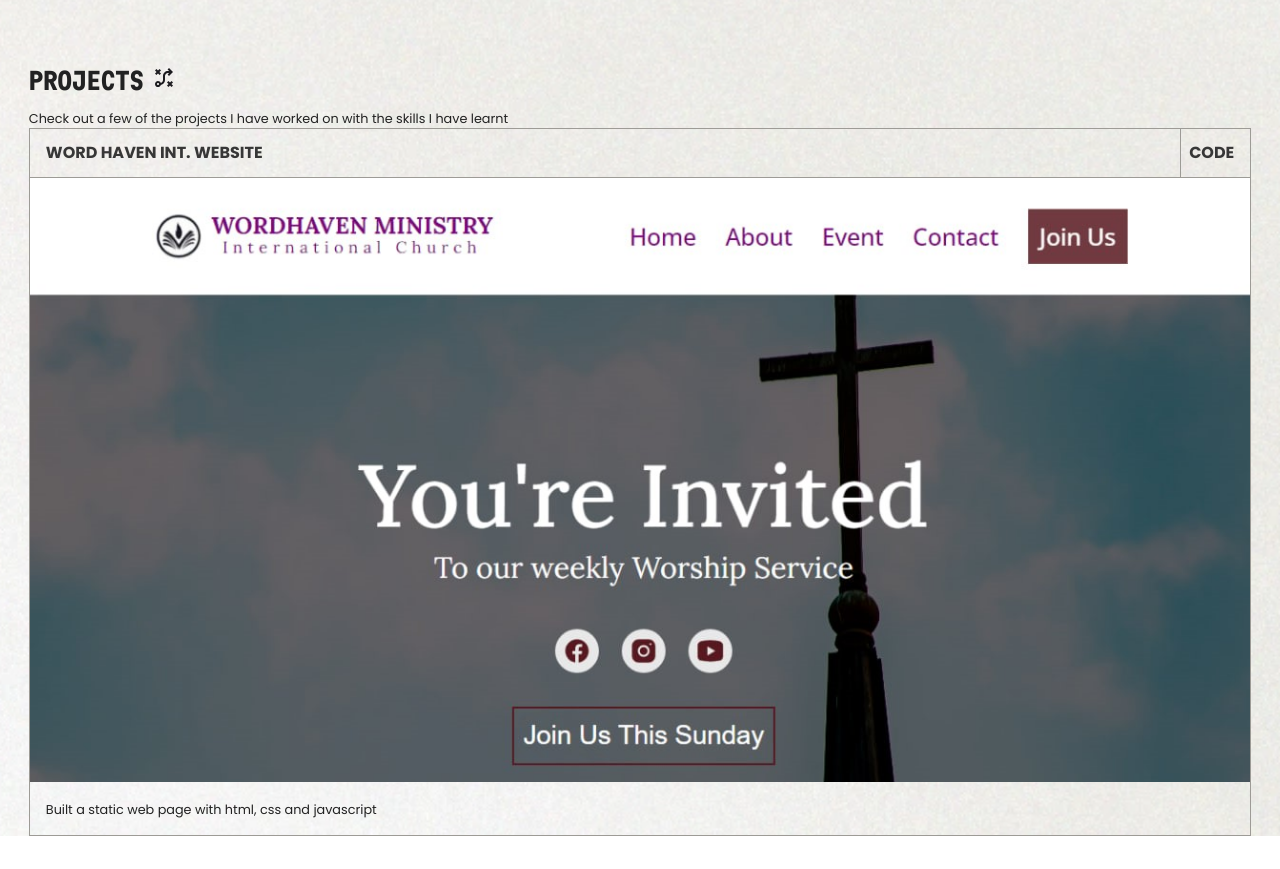
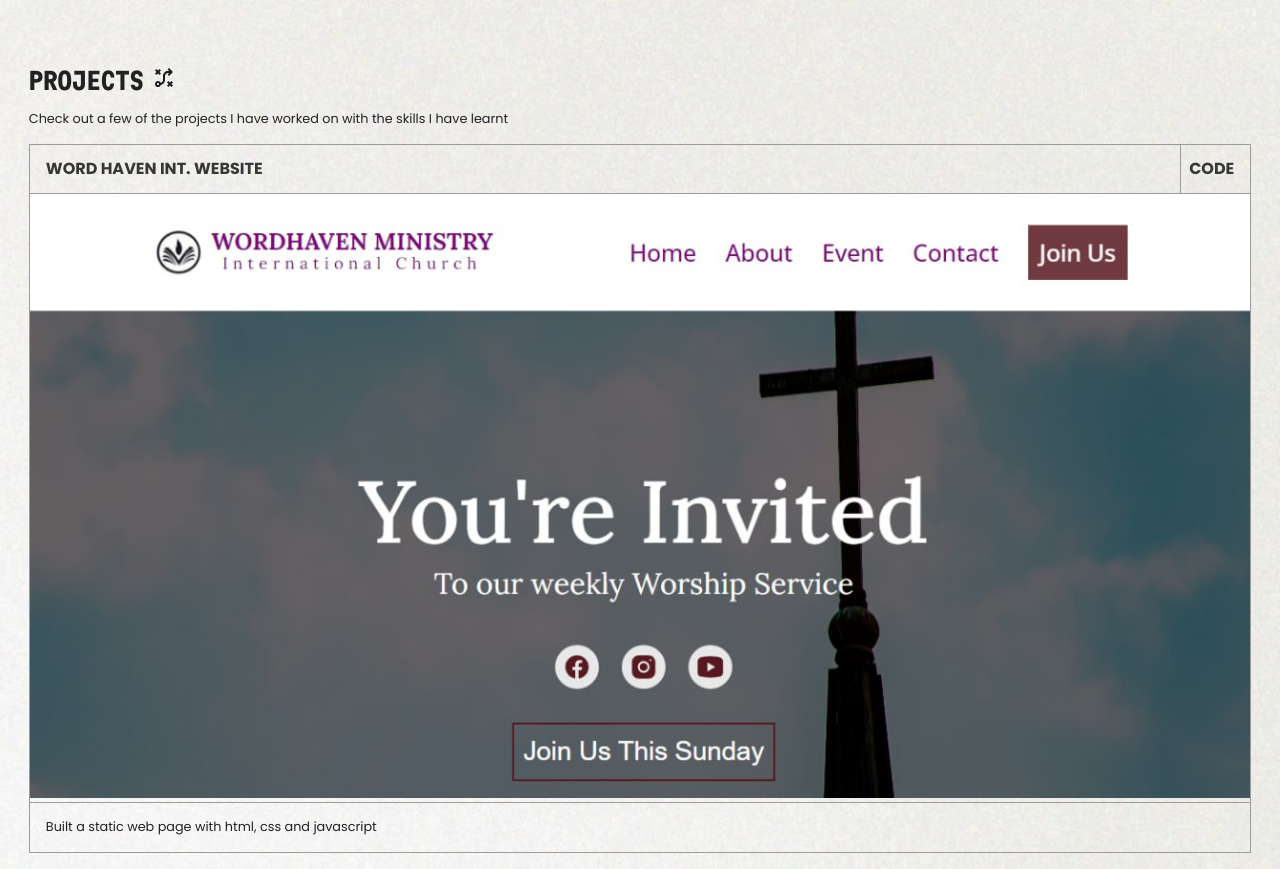
Before and after one commit to gyauelvis/g.elvis, a Vue app: page / in a window 1280 px wide. Shown: the part 960-1829 px from the top of the page. Before the commit the page ends 1796 px from the top, so only its background shows below. Built offline with nearby package versions, Linux system fonts and the light colour scheme.

Commit message:
added some projects

```diff
--- a/src/App.vue
+++ b/src/App.vue
@@ -116,4 +116,8 @@ document.addEventListener('mousemove', (e) => {
   font-size: 0.8rem;
   line-height: 1.1rem;
 }
+
+.projects-container{
+  padding: 1rem 0;
+}
 </style>
--- a/src/components/ProjectsPage.vue
+++ b/src/components/ProjectsPage.vue
@@ -67,6 +67,7 @@ defineProps({
         font-size: 0.8rem;
         line-height: 1.1rem;
         padding: 1rem;
+        border-top: 1px solid #9D9B96;
     }
 
 }
```
